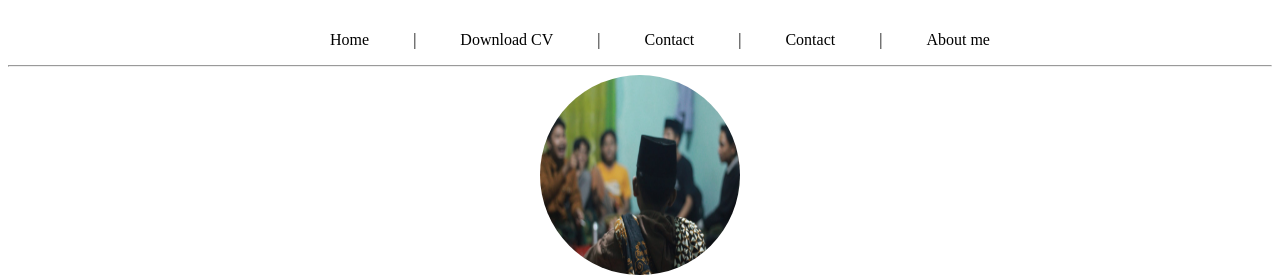
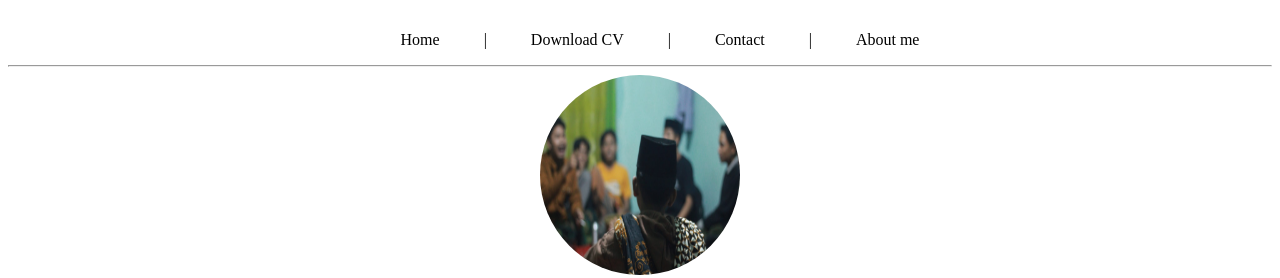
Before and after one commit to wjiih/profilku, a plain HTML site: page index.html in a window 1280 px wide. Shown: the top 278 px of the page. Drawn offline with Linux system fonts and the light colour scheme.

Commit message:
Update index.html

```diff
--- a/index.html
+++ b/index.html
@@ -16,7 +16,6 @@
           <li> <a href="index.html">Home</a> | </li>
           <li>  <a href="cv.pdf">Download CV</a> | </li>
          <li>  <a href="contact.html">Contact</a> | </li>
-          <li>  <a href="contact.html">Contact</a> | </li>
        <li><a href="about.html">About me</a> </li>
             </diV>
        </ul>
```
